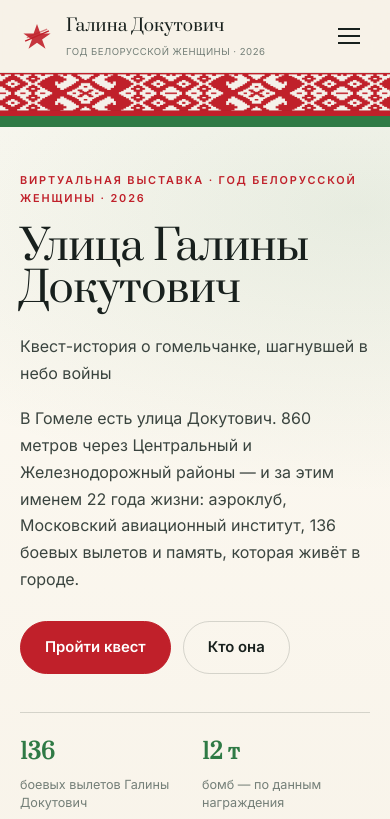
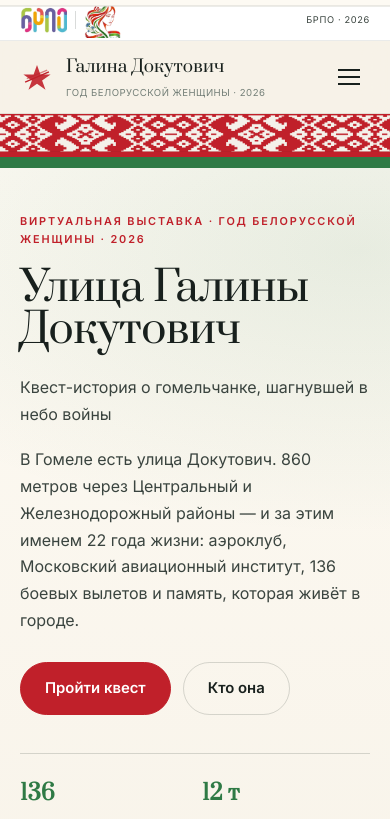
Before and after one commit to woosai1337/dve-ulitsy, a plain HTML site: page index.html in a window 390 px wide. Shown: the top 819 px of the page. Drawn offline with Linux system fonts and the light colour scheme; animation ran at ten frames a second.

Commit message:
Официальные символы БРПО и Года женщины в верхней полосе сайта

```diff
--- a/css/style.css
+++ b/css/style.css
@@ -61,6 +61,19 @@ a { color: inherit; }
 .small-head { color: var(--muted); margin-bottom: 14px; }
 .skip { position: absolute; left: -9999px; }
 .skip:focus { left: 12px; top: 12px; z-index: 100; background: var(--ink); color: var(--paper); padding: 8px 14px; border-radius: 8px; }
+
+
+/* ——— верхняя полоса с официальными символами ——— */
+.topbar { background: #fff; border-bottom: 1px solid var(--line-soft); }
+.topbar__in { display: flex; align-items: center; justify-content: space-between; gap: 18px; min-height: 46px; }
+.topbar__logos { display: flex; align-items: center; gap: 11px; text-decoration: none; flex: none; }
+.topbar__logos picture { display: flex; align-items: center; }
+.topbar__logos img { display: block; width: auto; height: auto; }
+.topbar__logos picture:first-child img { height: 34px; }
+.topbar__logos picture:last-child img { height: 42px; }
+.topbar__div { display: block; width: 1px; height: 22px; background: var(--line); }
+.topbar__text { margin: 0; font-size: .64rem; letter-spacing: .12em; text-transform: uppercase; color: var(--ink-2); white-space: nowrap; }
+.topbar__text-short { display: none; }
 
 /* ——— шапка ——— */
 .head {
@@ -508,12 +521,22 @@ a { color: inherit; }
 
 @media (max-width: 820px) {
   body { font-size: 16px; }
+  .topbar__in { min-height: 40px; gap: 10px; }
+  .topbar__logos { gap: 8px; }
+  .topbar__logos picture:first-child img { height: 28px; }
+  .topbar__logos picture:last-child img { height: 36px; }
+  .topbar__div { height: 18px; }
+  .topbar__text { font-size: .58rem; letter-spacing: .07em; }
+  .topbar__text-full { display: none; }
+  .topbar__text-short { display: inline; }
   .menu {
-    position: fixed; inset: 72px 0 auto;
+    position: absolute; top: 100%; left: 0; right: 0; bottom: auto;
     flex-direction: column; gap: 0;
     background: var(--paper-2);
     border-bottom: 1px solid var(--line);
     padding: 10px 20px 20px;
+    max-height: calc(100vh - 120px);
+    overflow-y: auto;
     transform: translateY(-130%);
     transition: transform .3s ease;
   }
@@ -543,13 +566,18 @@ a { color: inherit; }
   .hero__sub { max-width: none; }
 }
 
+@media (max-width: 360px) {
+  .logo i { display: none; }
+  .logo b { font-size: 1rem; }
+}
+
 @media (prefers-reduced-motion: reduce) {
   * { animation: none !important; transition: none !important; }
   html { scroll-behavior: auto; }
 }
 
 @media print {
-  .head, .flagbar, .share, .progress, .hero__inset, .plane__stage { display: none !important; }
+  .topbar, .head, .flagbar, .share, .progress, .hero__inset, .plane__stage { display: none !important; }
   .plane { grid-template-columns: 1fr; }
   body { background: #fff; color: #000; }
   .section, .section.dark, .hero, .foot { background: #fff !important; color: #000 !important; border-color: #ddd; }
--- a/index.html
+++ b/index.html
@@ -31,6 +31,27 @@
 <body>
 
 <a class="skip" href="#content">Перейти к содержанию</a>
+
+
+<div class="topbar">
+  <div class="shell topbar__in">
+    <a class="topbar__logos" href="#orgs" aria-label="Организаторы конкурса — БРПО и Год белорусской женщины">
+      <picture>
+        <source srcset="assets/brpo-mark.webp" type="image/webp">
+        <img src="assets/brpo-mark.png" alt="БРПО" width="550" height="325">
+      </picture>
+      <span class="topbar__div" aria-hidden="true"></span>
+      <picture>
+        <source srcset="assets/year-women-mark.webp" type="image/webp">
+        <img src="assets/year-women-mark.png" alt="Год белорусской женщины — 2026" width="800" height="780">
+      </picture>
+    </a>
+    <p class="topbar__text">
+      <span class="topbar__text-full">Конкурс ОО «БРПО» · Год белорусской женщины — 2026</span>
+      <span class="topbar__text-short">БРПО · 2026</span>
+    </p>
+  </div>
+</div>
 
 <header class="head">
   <div class="shell head__in">
```
Also changed, not shown: assets/brpo-mark.png (added), assets/brpo-mark.webp (added), assets/year-women-mark.png (added), assets/year-women-mark.webp (added), 1 other file.
